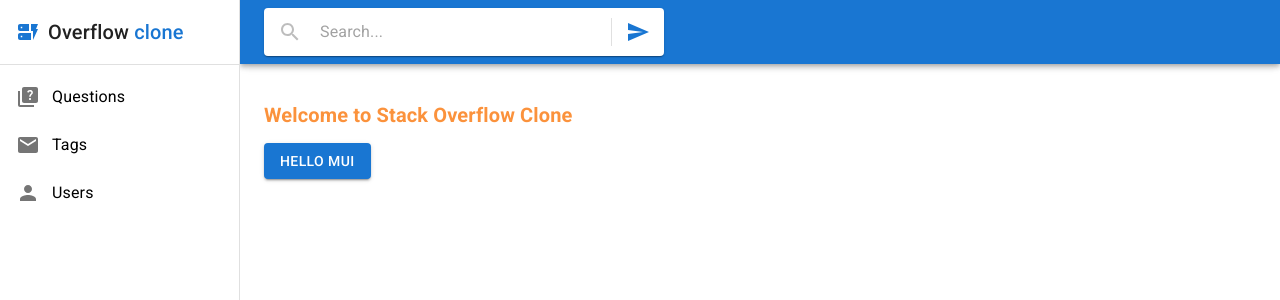
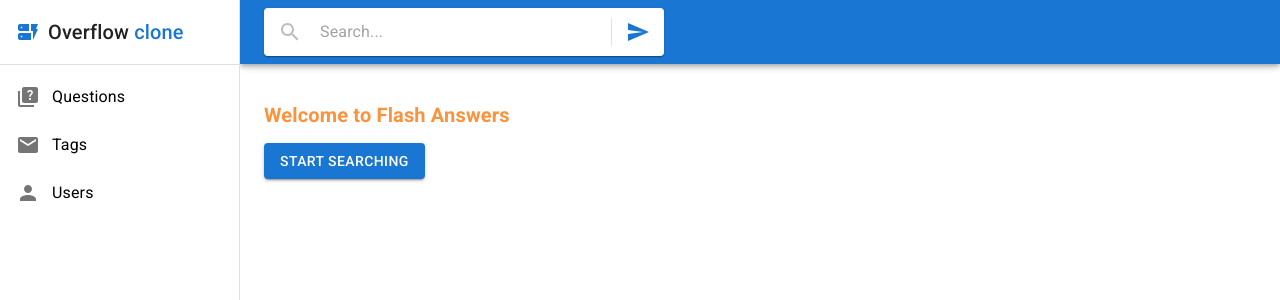
Before and after one commit to gergelykisshun/stackoverflow-clone, a Next.js app: page / in a window 1280 px wide. Shown: the top 300 px of the page. Built offline with nearby package versions, Linux system fonts and the light colour scheme.

Commit message:
update cards for new props

```diff
--- a/components/Cards/QuestionCard/QuestionCard.tsx
+++ b/components/Cards/QuestionCard/QuestionCard.tsx
@@ -16,7 +16,7 @@
   const owner = question.owner;
 
   const [ownerImage, onImageError] = useDefaultImageOnError(
-    owner.profile_image
+    owner?.profile_image || ""
   );
 
   return (
@@ -57,9 +57,12 @@
             ))}
           </ButtonGroup>
           {/* owner */}
+          {owner && (
             <Link
               className="flex flex-wrap gap-2"
-            href={`/users/${owner.user_id}`}
+              href={`${
+                owner.user_id ? `/users/${owner.user_id}` : owner.link || ""
+              }}`}
             >
               <img
                 className="w-5 h-5 object-cover rounded-sm"
@@ -76,6 +79,7 @@
                 reputation: {owner.reputation}
               </Typography>
             </Link>
+          )}
         </div>
       </div>
       <Divider variant="middle" className="mb-3 max-w-3xl" />
--- a/pages/index.tsx
+++ b/pages/index.tsx
@@ -2,10 +2,8 @@
 export default function Home() {
   return (
     <>
-      <h1 className="text-xl text-orange-400">
-        Welcome to Stack Overflow Clone
-      </h1>
-      <Button variant="contained"> Hello mui </Button>
+      <h1 className="text-xl text-orange-400">Welcome to Flash Answers</h1>
+      <Button variant="contained"> Start searching </Button>
     </>
   );
 }
--- a/pages/users/[userId].tsx
+++ b/pages/users/[userId].tsx
@@ -24,7 +24,7 @@
 
   const userStats: IUserStat[] = [
     { count: user.reputation, text: "reputation" },
-    { count: user.accept_rate, text: "accept rate" },
+    { count: user.accept_rate || 0, text: "accept rate" },
     {
       count: user.reputation_change_month,
       text: "reputation this month",
```
Lines whose indentation alone changed are shown as unchanged.
